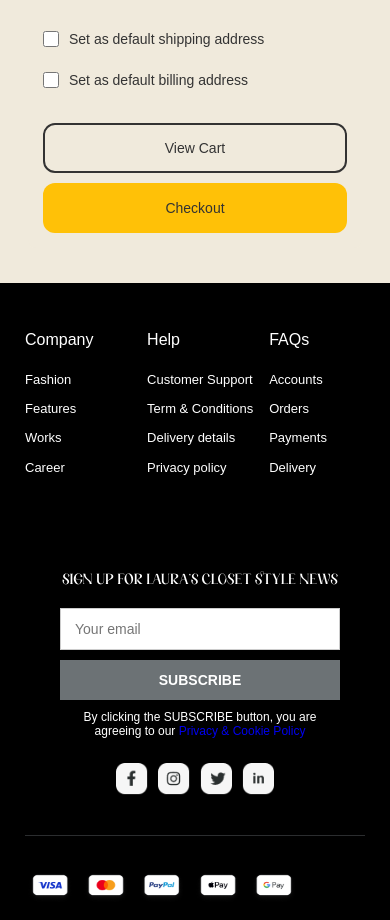
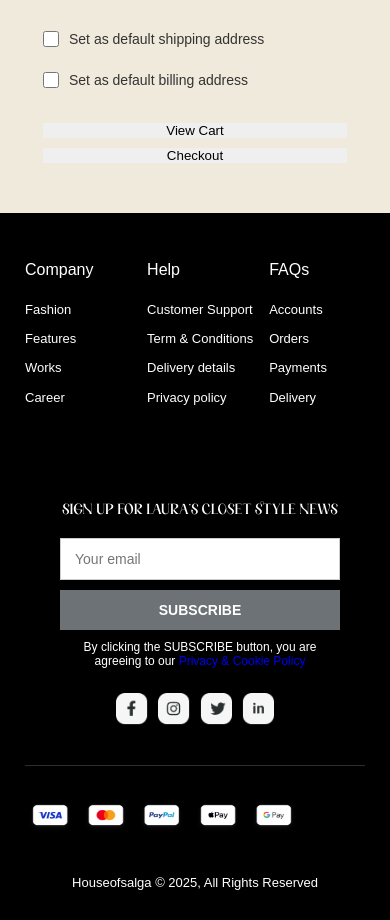
Before and after one commit to Fuchsius/HouseOfSalga, a React (Create React App) app in the folder frontend/: page /personal-info in a window 390 px wide. Shown: the part 1900-2820 px from the top of the page. Built offline with nearby package versions, Linux system fonts and the light colour scheme; a web font is replaced by a local one.

Commit message:
Update PersonalInformation.css
save and edit button add

```diff
--- a/frontend/src/Pages/PersonalInformations/PersonalInformation.css
+++ b/frontend/src/Pages/PersonalInformations/PersonalInformation.css
@@ -1,4 +1,3 @@
-
 .container {
   font-family: 'Arial', sans-serif;
   background-color: #F0EADC;
@@ -164,7 +163,7 @@
 
 }
 
-.view-cart-button {
+.save-button {
   padding: 12px 30px;
   background-color: transparent;
   border: 2px solid #333;
@@ -178,12 +177,12 @@
   height: 60px;
 }
 
-.view-cart-button:hover {
+.save-button:hover {
   background-color: #333;
   color: #fff;
 }
 
-.checkout-button {
+.edit-button {
   padding: 12px 30px;
   background-color: #ffc107;
   border: none;
@@ -197,7 +196,7 @@
   height: 60px;
 }
 
-.checkout-button:hover {
+.edit-button:hover {
   background-color: #e0a800;
 }
 
@@ -278,8 +277,8 @@
     margin-top: 20px;
   }
 
-  .view-cart-button,
-  .checkout-button {
+  .save-button,
+  .edit-button {
     width: 160px;
     height: 50px;
     font-size: 14px;
@@ -309,8 +308,8 @@
     gap: 10px;
   }
 
-  .view-cart-button,
-  .checkout-button {
+  .save-button,
+  .edit-button {
     width: 100%;
   }
 
@@ -351,8 +350,8 @@
     margin-top: 15px;
   }
 
-  .view-cart-button,
-  .checkout-button {
+  .save-button,
+  .edit-button {
     height: 45px;
     padding: 8px 15px;
     font-size: 13px;
```
